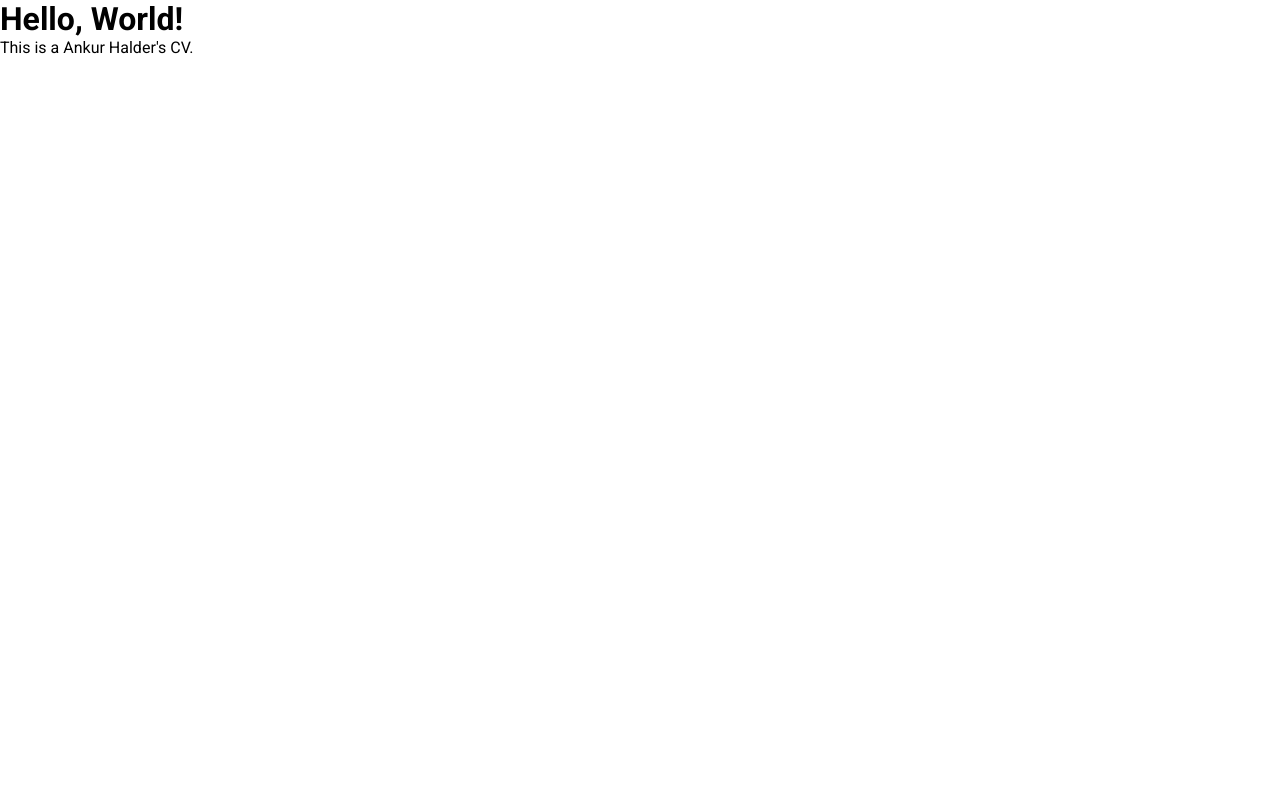
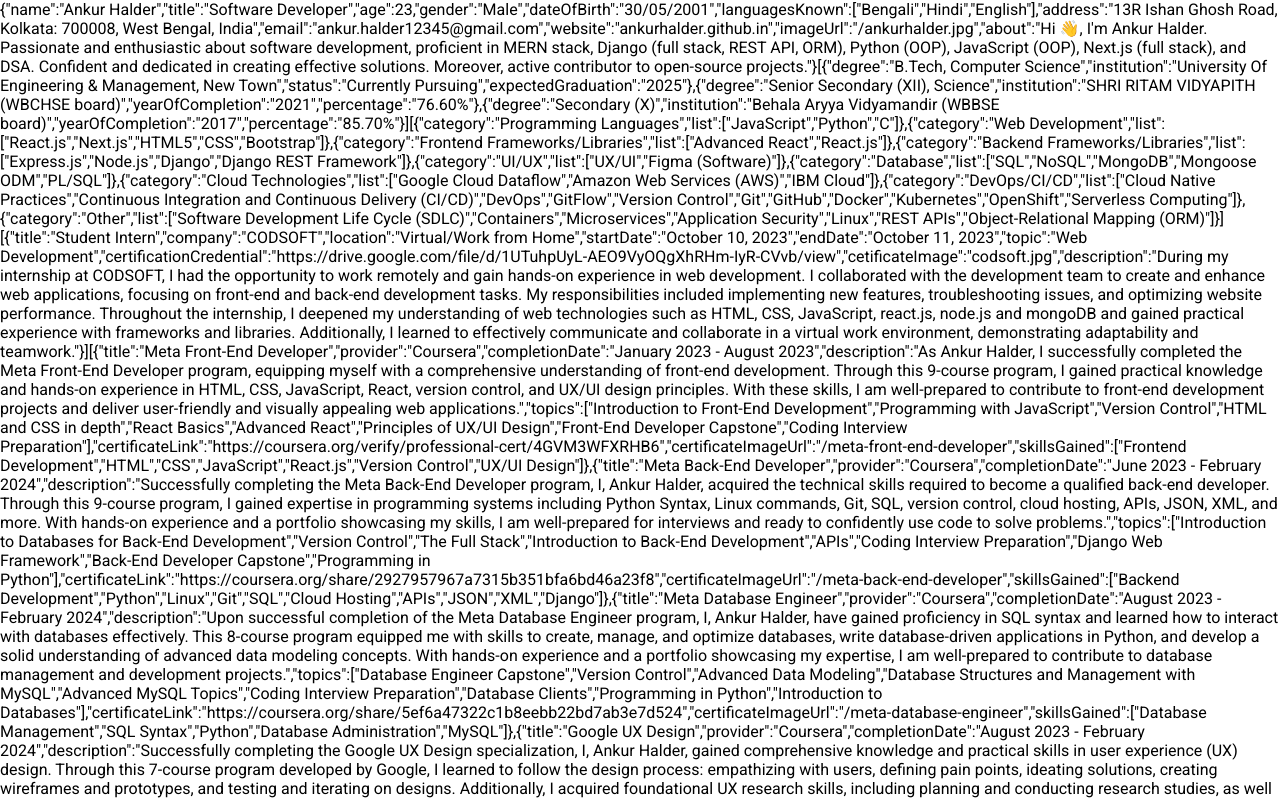
Before and after one commit to ankurhalder/resume, a React (Vite) app: page / in a window 1280 px wide. Shown: the top 800 px of the page. Built offline with nearby package versions, Linux system fonts and the light colour scheme; a web font is replaced by a local one.

Commit message:
Fix typo in social import

```diff
--- a/data/index.js
+++ b/data/index.js
@@ -4,5 +4,5 @@ export { default as skills } from "./skills";
 export { default as internships } from "./internships";
 export { default as courses } from "./courses";
 export { default as projects } from "./projects";
-export { default as sotial } from "./social";
+export { default as social } from "./social";
 export { default as contact } from "./contact";
--- a/src/App.jsx
+++ b/src/App.jsx
@@ -1,10 +1,29 @@
 import { Fragment } from "react";
+
+import {
+  personalInfo,
+  education,
+  skills,
+  internships,
+  courses,
+  projects,
+  social,
+  contact,
+} from "../data";
 
 function App() {
   return (
     <Fragment>
-      <h1>Hello, World!</h1>
-      <p>This is a Ankur Halder&apos;s CV.</p>
+      <div>
+        {JSON.stringify(personalInfo)}
+        {JSON.stringify(education)}
+        {JSON.stringify(skills)}
+        {JSON.stringify(internships)}
+        {JSON.stringify(courses)}
+        {JSON.stringify(projects)}
+        {JSON.stringify(social)}
+        {JSON.stringify(contact)}
+      </div>
     </Fragment>
   );
 }
```
